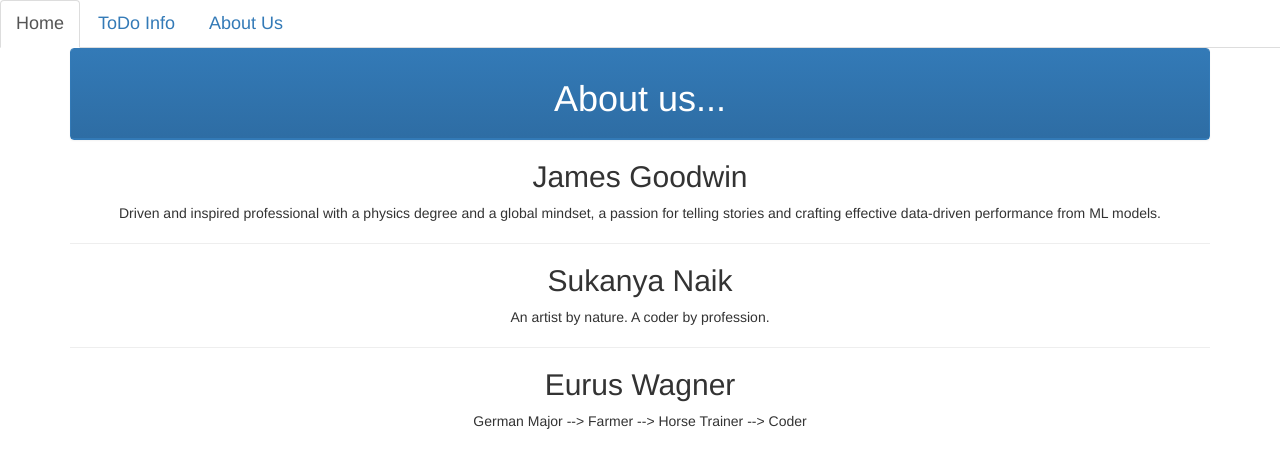
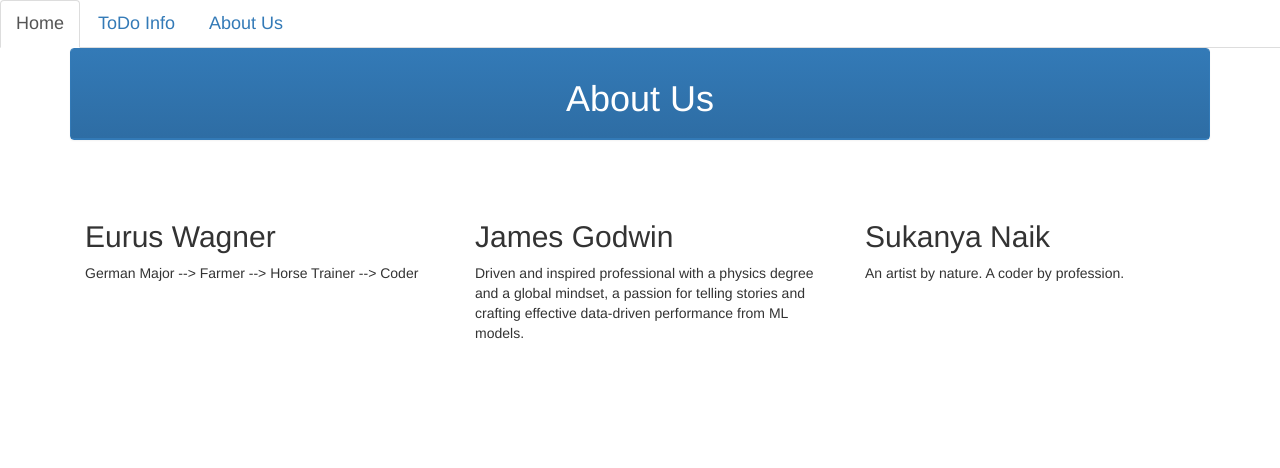
Before and after one commit to Team-Edward-To-Do/AngularProject, an Angular app: page /aboutUs in a window 1280 px wide. Shown: the top 468 px of the page. Built offline with nearby package versions, Linux system fonts and the light colour scheme.

Commit message:
About Us styling

```diff
--- a/src/app/about-us/about-us.component.css
+++ b/src/app/about-us/about-us.component.css
@@ -0,0 +1,3 @@
+#column-test {
+    column-count: 3;
+  }
--- a/src/app/about-us/about-us.component.html
+++ b/src/app/about-us/about-us.component.html
@@ -1,18 +1,27 @@
 <div class='panel panel-primary'>
     <div class="panel-heading">
         <div class="text-center" >
-            <h1>About us...</h1>
+            <h1>About Us</h1>
         </div>
     </div>
 </div>
+<br>
+<br>
+<div class="container col-10 offset-1">
+    <div class="row">
+        <div class="col-md-4">
 
-<div class="col-10 offset-1 text-center">
-    <h2>James Goodwin</h2>
-    <p>Driven and inspired professional with a physics degree and a global mindset, a passion for telling stories and crafting effective data-driven performance from ML models.</p>
-    <hr>
-    <h2>Sukanya Naik</h2>
-    <p>An artist by nature. A coder by profession.</p>
-    <hr>
-    <h2>Eurus Wagner</h2>
-    <p>German Major --> Farmer --> Horse Trainer --> Coder</p>
+            <h2>Eurus Wagner</h2>
+            <p>German Major --> Farmer --> Horse Trainer --> Coder</p>
+        </div>
+        <div class="col-md-4">
+            <h2>James Godwin</h2>
+            <p>Driven and inspired professional with a physics degree and a global mindset, a passion for telling
+                stories and crafting effective data-driven performance from ML models.</p>
+        </div>
+        <div class="col-md-4">
+            <h2>Sukanya Naik</h2>
+            <p>An artist by nature. A coder by profession.</p>
+        </div>
+    </div>
 </div>
```
